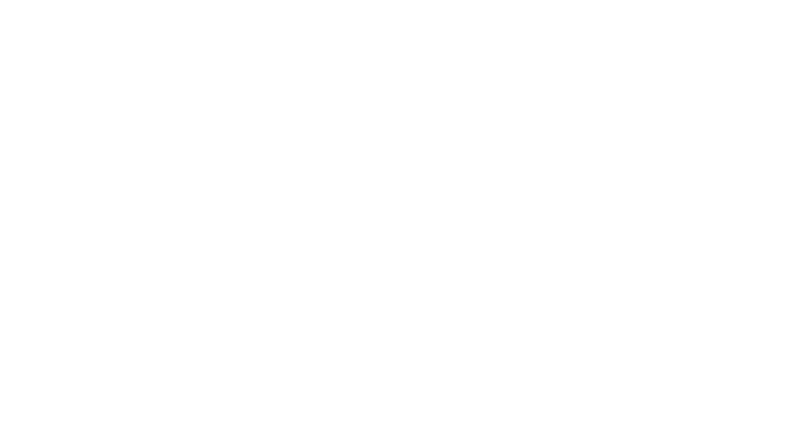
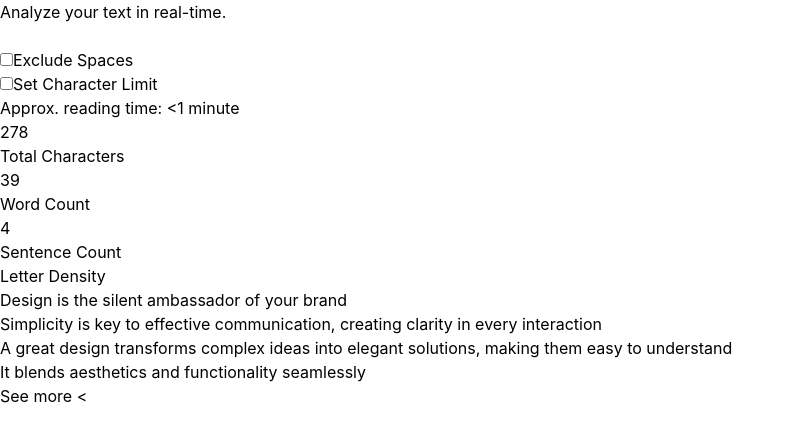
Before and after one commit to florianstancioiu/character-counter, a React (Vite) app: page / in a window 1280 px wide. Shown: the top 442 px of the page, without its empty margins (0-795 px from the left). Built offline with nearby package versions, Linux system fonts and the light colour scheme.

Commit message:
Wrote the structure of the page

```diff
--- a/src/App.tsx
+++ b/src/App.tsx
@@ -1,5 +1,30 @@
+import Header from "./components/Header/Header";
+import PrimaryInput from "./components/PrimaryInput/PrimaryInput";
+import Stat from "./components/Stat/Stat";
+import LetterDensity from "./components/LetterDensity/LetterDensity";
+
 const App = () => {
-  return <></>;
+  const text = `Design is the silent ambassador of your brand. Simplicity is key to effective communication, creating clarity in every interaction. A great design transforms complex ideas into elegant solutions, making them easy to understand. It blends aesthetics and functionality seamlessly.`;
+
+  return (
+    <>
+      <Header />
+      <main>
+        <PrimaryInput />
+        <div>
+          <Stat
+            title="Total Characters"
+            value={278}
+            color="blue"
+            bgImage="aaa"
+          />
+          <Stat title="Word Count" value={39} color="yellow" bgImage="aaa" />
+          <Stat title="Sentence Count" value={4} color="red" bgImage="aaa" />
+        </div>
+        <LetterDensity text={text} />
+      </main>
+    </>
+  );
 };
 
 export default App;
--- /dev/null
+++ b/src/components/Header/Header.tsx
@@ -0,0 +1,10 @@
+const Header = () => {
+  return (
+    <header>
+      <div></div>
+      <h1>Analyze your text in real-time.</h1>
+    </header>
+  );
+};
+
+export default Header;
--- /dev/null
+++ b/src/components/LetterDensity/LetterDensity.tsx
@@ -0,0 +1,32 @@
+import LetterStat from "../LetterStat/LetterStat";
+
+export type LetterDensityProps = {
+  text: string;
+};
+
+const LetterDensity = ({ text }: LetterDensityProps) => {
+  const chars = text.split(".");
+
+  return (
+    <div>
+      <p>Letter Density</p>
+      <div>
+        {chars.map((char, index) => {
+          return (
+            <LetterStat
+              key={index}
+              letter={char}
+              value={Math.random() * 100}
+              totalLetters={chars.length}
+            />
+          );
+        })}
+      </div>
+      <p>
+        See more <span>&lt;</span>
+      </p>
+    </div>
+  );
+};
+
+export default LetterDensity;
--- /dev/null
+++ b/src/components/LetterStat/LetterStat.tsx
@@ -0,0 +1,19 @@
+export type LetterStatProps = {
+  letter: string;
+  count: number;
+  totalLetters: number;
+};
+
+const LetterStat = ({ letter, count, totalLetters }: LetterStatProps) => {
+  return (
+    <div>
+      <p>{letter}</p>
+      <div>
+        <div></div>
+      </div>
+      <p>{count}</p>
+    </div>
+  );
+};
+
+export default LetterStat;
--- /dev/null
+++ b/src/components/PrimaryInput/PrimaryInput.tsx
@@ -0,0 +1,27 @@
+import { useId } from "react";
+
+const PrimaryInput = () => {
+  const excludeSpacesId = useId();
+  const charLimitId = useId();
+
+  return (
+    <div>
+      <input type="text" />
+      <div>
+        <div>
+          <div>
+            <input id={excludeSpacesId} type="checkbox" />
+            <label htmlFor={excludeSpacesId}>Exclude Spaces</label>
+          </div>
+          <div>
+            <input id={charLimitId} type="checkbox" />
+            <label htmlFor={charLimitId}>Set Character Limit</label>
+          </div>
+        </div>
+        <p>Approx. reading time: &lt;1 minute</p>
+      </div>
+    </div>
+  );
+};
+
+export default PrimaryInput;
--- /dev/null
+++ b/src/components/Stat/Stat.tsx
@@ -0,0 +1,17 @@
+export type StatProps = {
+  title: string;
+  value: number;
+  color: string;
+  bgImage: string;
+};
+
+const Stat = ({ title, value, color, bgImage }: StatProps) => {
+  return (
+    <div>
+      <p>{value}</p>
+      <p>{title}</p>
+    </div>
+  );
+};
+
+export default Stat;
```
